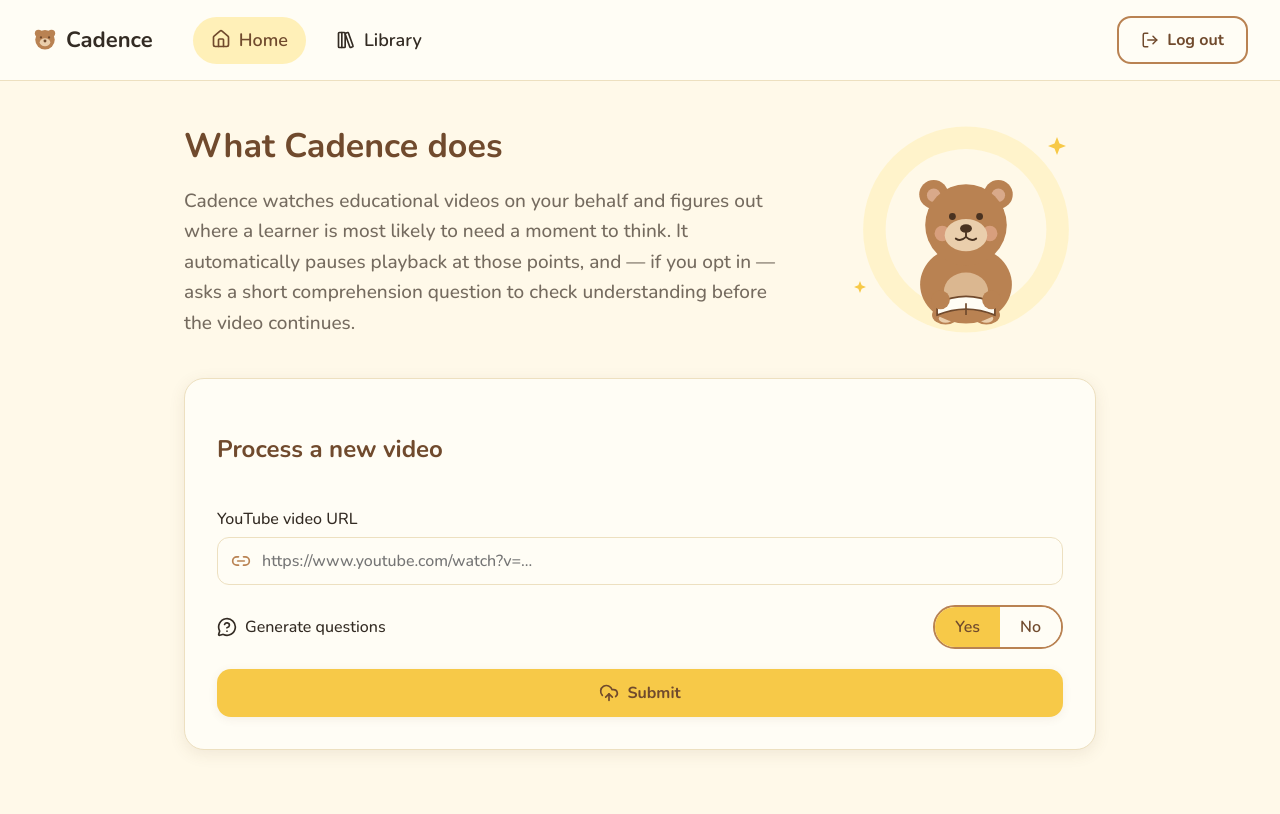
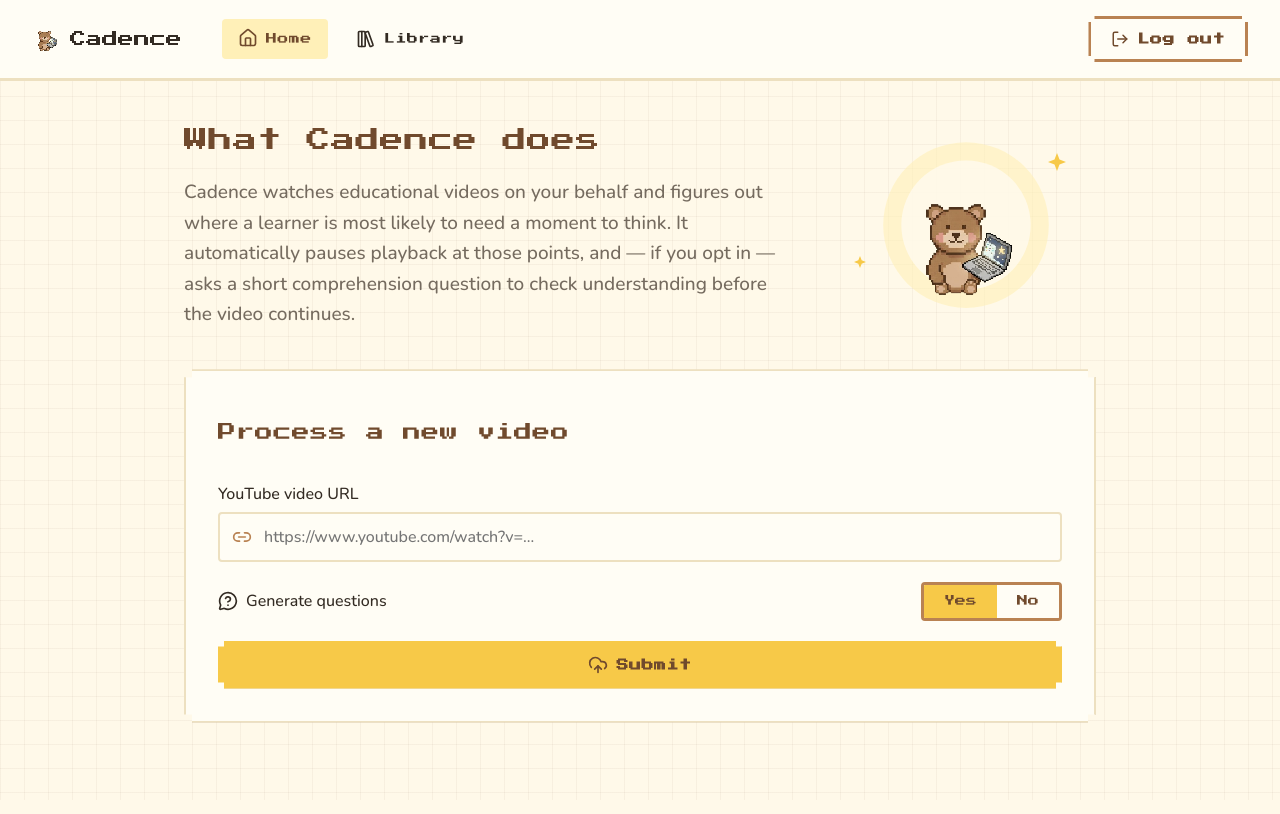
Before and after one commit to sahaurja/Auto-Pauser-Model, a React (Vite) app in the folder frontend/: page /home in a window 1280 px wide. Built offline with nearby package versions, Linux system fonts and the light colour scheme; no server answers; the database is empty; sample sign-in values are in the browser's storage.

Commit message:
made fe pixel themed

```diff
--- a/frontend/index.html
+++ b/frontend/index.html
@@ -3,12 +3,12 @@
   <head>
     <meta charset="UTF-8" />
     <meta name="viewport" content="width=device-width, initial-scale=1.0" />
-    <link rel="icon" type="image/svg+xml" href="/favicon.svg" />
+    <link rel="icon" type="image/png" href="/pixel_bear.png" />
     <title>Cadence</title>
     <link rel="preconnect" href="https://fonts.googleapis.com" />
     <link rel="preconnect" href="https://fonts.gstatic.com" crossorigin />
     <link
-      href="https://fonts.googleapis.com/css2?family=Nunito:wght@500;600;700;800&display=swap"
+      href="https://fonts.googleapis.com/css2?family=Nunito:wght@500;600;700;800&family=Press+Start+2P&display=swap"
       rel="stylesheet"
     />
   </head>
--- a/frontend/src/components/Logo.tsx
+++ b/frontend/src/components/Logo.tsx
@@ -1,23 +1,8 @@
-/** Small bear-face glyph, used as Cadence's mark next to the wordmark. */
-function BearGlyph({ size }: { size: number }) {
-  return (
-    <svg viewBox="0 0 32 32" width={size} height={size} aria-hidden="true">
-      <circle cx="8" cy="9" r="4.5" fill="var(--color-brown)" />
-      <circle cx="24" cy="9" r="4.5" fill="var(--color-brown)" />
-      <circle cx="16" cy="17" r="12" fill="var(--color-brown)" />
-      <ellipse cx="16" cy="20" rx="6.5" ry="5" fill="#eaceac" />
-      <circle cx="16" cy="18.5" r="1.8" fill="var(--color-brown-dark)" />
-      <circle cx="11" cy="14" r="1.4" fill="var(--color-brown-dark)" />
-      <circle cx="21" cy="14" r="1.4" fill="var(--color-brown-dark)" />
-    </svg>
-  )
-}
-
-export function Logo({ size = 26 }: { size?: number }) {
+export function Logo({ size = 30 }: { size?: number }) {
   return (
     <span className="logo">
       <span className="logo-icon">
-        <BearGlyph size={size} />
+        <img src="/pixel_bear.png" alt="" width={size} height={size} className="teddy-sprite" />
       </span>
       <span className="logo-text">Cadence</span>
     </span>
--- a/frontend/src/components/TeddyBear.tsx
+++ b/frontend/src/components/TeddyBear.tsx
@@ -7,149 +7,44 @@ interface TeddyBearProps {
   className?: string
 }
 
-const FUR = 'var(--color-brown)'
-const FUR_DARK = 'var(--color-brown-dark)'
-const MUZZLE = '#eaceac'
-const INNER_EAR = '#d9a98a'
-const BLUSH = '#f3b8a0'
-const INK = '#4a3220'
-const PAGE = 'var(--color-surface)'
-const STAR = 'var(--color-action)'
+const BEAR_SRC = '/pixel_bear.png'
+/** Source image is 558x447 — used to keep every rendered size in proportion. */
+const BEAR_ASPECT = 447 / 558
 
-/** Ears + head + face — identical across every pose so the bear reads as
- * one consistent character rather than a different drawing each time. */
-function Face() {
+export function TeddyBear({ pose = 'waiting', size = 120, animated = false, className }: TeddyBearProps) {
+  const width = size
+  const fullHeight = width * BEAR_ASPECT
+  const classes = [className, animated ? 'teddy-bob' : ''].filter(Boolean).join(' ')
+
+  const img = (
+    <img
+      src={BEAR_SRC}
+      alt=""
+      width={width}
+      height={fullHeight}
+      className="teddy-sprite"
+      style={{ width, height: fullHeight }}
+    />
+  )
+
+  if (pose === 'peeking') {
+    // Crop to just the head so the bear appears to peek up over an edge.
+    const peekHeight = fullHeight * 0.52
+    return (
+      <div
+        role="img"
+        aria-label="Cadence the pixel bear, peeking"
+        className={classes}
+        style={{ width, height: peekHeight, overflow: 'hidden' }}
+      >
+        {img}
+      </div>
+    )
+  }
+
   return (
-    <>
-      <circle cx="62" cy="44" r="17" fill={FUR} />
-      <circle cx="138" cy="44" r="17" fill={FUR} />
-      <circle cx="62" cy="45" r="8" fill={INNER_EAR} />
-      <circle cx="138" cy="45" r="8" fill={INNER_EAR} />
-
-      <circle cx="100" cy="80" r="48" fill={FUR} />
-
-      <circle cx="72" cy="90" r="9" fill={BLUSH} opacity="0.55" />
-      <circle cx="128" cy="90" r="9" fill={BLUSH} opacity="0.55" />
-
-      <ellipse cx="100" cy="92" rx="25" ry="19" fill={MUZZLE} />
-      <ellipse cx="100" cy="84" rx="7" ry="5" fill={INK} />
-      <path
-        d="M100 89 v5 M100 94 q-6 6 -12 2 M100 94 q6 6 12 2"
-        fill="none"
-        stroke={INK}
-        strokeWidth="2.2"
-        strokeLinecap="round"
-      />
-
-      <circle cx="84" cy="70" r="4" fill={INK} />
-      <circle cx="116" cy="70" r="4" fill={INK} />
-    </>
+    <span role="img" aria-label={`Cadence the pixel bear, ${pose}`} className={classes}>
+      {img}
+    </span>
   )
 }
-
-function Star({ x, y, r = 9 }: { x: number; y: number; r?: number }) {
-  return (
-    <path
-      d={`M${x} ${y - r} L${x + r * 0.28} ${y - r * 0.28} L${x + r} ${y} L${x + r * 0.28} ${y + r * 0.28} L${x} ${y + r} L${x - r * 0.28} ${y + r * 0.28} L${x - r} ${y} L${x - r * 0.28} ${y - r * 0.28} Z`}
-      fill={STAR}
-    />
-  )
-}
-
-function SittingBody({ pose }: { pose: TeddyPose }) {
-  return (
-    <>
-      {/* legs */}
-      <ellipse cx="76" cy="186" rx="16" ry="11" fill={FUR} />
-      <ellipse cx="124" cy="186" rx="16" ry="11" fill={FUR} />
-      <ellipse cx="76" cy="190" rx="8" ry="5" fill={MUZZLE} />
-      <ellipse cx="124" cy="190" rx="8" ry="5" fill={MUZZLE} />
-
-      {/* body */}
-      <ellipse cx="100" cy="150" rx="54" ry="46" fill={FUR} />
-      <ellipse cx="100" cy="158" rx="26" ry="22" fill={MUZZLE} opacity="0.7" />
-
-      {pose === 'reading' && (
-        <>
-          {/* little book resting on lap */}
-          <path d="M66 172 q34 -16 68 0 v14 q-34 -14 -68 0 z" fill={PAGE} stroke={FUR_DARK} strokeWidth="2" />
-          <path d="M100 172 v14" stroke={FUR_DARK} strokeWidth="2" />
-          {/* paws resting on book */}
-          <circle cx="70" cy="168" r="11" fill={FUR} />
-          <circle cx="130" cy="168" r="11" fill={FUR} />
-        </>
-      )}
-
-      {pose === 'waiting' && (
-        <>
-          {/* paws folded in lap */}
-          <ellipse cx="100" cy="172" rx="20" ry="12" fill={FUR} />
-          <circle cx="86" cy="168" r="10" fill={FUR} />
-          <circle cx="114" cy="168" r="10" fill={FUR} />
-        </>
-      )}
-
-      {pose === 'celebrating' && (
-        <>
-          {/* arms raised */}
-          <ellipse cx="56" cy="132" rx="12" ry="22" fill={FUR} transform="rotate(-35 56 132)" />
-          <ellipse cx="144" cy="132" rx="12" ry="22" fill={FUR} transform="rotate(35 144 132)" />
-          <circle cx="42" cy="106" r="11" fill={FUR} />
-          <circle cx="158" cy="106" r="11" fill={FUR} />
-          <Star x={100} y={40} r={10} />
-          <Star x={168} y={90} r={6} />
-          <Star x={32} y={90} r={6} />
-        </>
-      )}
-
-      {pose === 'thinking' && (
-        <>
-          {/* one paw up near chin */}
-          <ellipse cx="128" cy="130" rx="11" ry="20" fill={FUR} transform="rotate(-15 128 130)" />
-          <circle cx="120" cy="102" r="10" fill={FUR} />
-          {/* other paw resting */}
-          <circle cx="76" cy="168" r="11" fill={FUR} />
-        </>
-      )}
-    </>
-  )
-}
-
-function PeekingBear() {
-  return (
-    <>
-      <rect x="0" y="96" width="200" height="10" rx="5" fill={FUR_DARK} opacity="0.15" />
-      <circle cx="78" cy="70" r="11" fill={FUR} />
-      <circle cx="122" cy="70" r="11" fill={FUR} />
-      <g transform="translate(0 -34)">
-        <Face />
-      </g>
-    </>
-  )
-}
-
-export function TeddyBear({ pose = 'waiting', size = 120, animated = false, className }: TeddyBearProps) {
-  const isPeeking = pose === 'peeking'
-  const viewBox = isPeeking ? '0 0 200 106' : '0 0 200 200'
-  const height = isPeeking ? (size * 106) / 200 : size
-
-  return (
-    <svg
-      viewBox={viewBox}
-      width={size}
-      height={height}
-      role="img"
-      aria-label={`Cadence the teddy bear, ${pose}`}
-      className={[className, animated ? 'teddy-bob' : ''].filter(Boolean).join(' ')}
-    >
-      {isPeeking ? (
-        <PeekingBear />
-      ) : (
-        <>
-          <SittingBody pose={pose} />
-          <Face />
-        </>
-      )}
-    </svg>
-  )
-}
--- a/frontend/src/index.css
+++ b/frontend/src/index.css
@@ -13,12 +13,40 @@
   --color-success-bg: #eef2e4;
   --color-error: #c1694f;
   --color-error-bg: #fbeae2;
-  --shadow-warm: 0 4px 16px rgba(112, 74, 45, 0.1);
-  --shadow-warm-sm: 0 2px 10px rgba(112, 74, 45, 0.08);
-  --radius-card: 20px;
-  --radius-btn: 14px;
+  --shadow-warm: 4px 4px 0 rgba(112, 74, 45, 0.28);
+  --shadow-warm-sm: 3px 3px 0 rgba(112, 74, 45, 0.26);
+  --radius-card: 8px;
+  --radius-btn: 0px;
+  --pixel-notch: 8px;
   --font-family: "Nunito", "Apple SD Gothic Neo", "Helvetica Neue", Helvetica,
     Arial, "Segoe UI", Roboto, sans-serif;
+  --font-pixel: "Press Start 2P", "Courier New", monospace;
+}
+
+/* Blocky "cut corner" panel, the classic 8-bit UI silhouette. */
+.pixel-panel {
+  border-radius: 0 !important;
+  clip-path: polygon(
+    0 var(--pixel-notch),
+    var(--pixel-notch) var(--pixel-notch),
+    var(--pixel-notch) 0,
+    calc(100% - var(--pixel-notch)) 0,
+    calc(100% - var(--pixel-notch)) var(--pixel-notch),
+    100% var(--pixel-notch),
+    100% calc(100% - var(--pixel-notch)),
+    calc(100% - var(--pixel-notch)) calc(100% - var(--pixel-notch)),
+    calc(100% - var(--pixel-notch)) 100%,
+    var(--pixel-notch) 100%,
+    var(--pixel-notch) calc(100% - var(--pixel-notch)),
+    0 calc(100% - var(--pixel-notch))
+  );
+}
+
+.teddy-sprite {
+  image-rendering: pixelated;
+  image-rendering: crisp-edges;
+  display: block;
+  object-fit: cover;
 }
 
 * {
@@ -33,6 +61,12 @@ body {
 
 body {
   background-color: var(--color-bg);
+  background-image: linear-gradient(
+      rgba(112, 74, 45, 0.05) 1px,
+      transparent 1px
+    ),
+    linear-gradient(90deg, rgba(112, 74, 45, 0.05) 1px, transparent 1px);
+  background-size: 24px 24px;
   color: var(--color-text);
   font-family: var(--font-family);
   font-weight: 500;
@@ -50,6 +84,22 @@ h1,
 h2,
 h3 {
   color: var(--color-brown-dark);
+  font-family: var(--font-pixel);
+  font-weight: 400;
+  line-height: 1.6;
+  letter-spacing: 0.5px;
+}
+
+h1 {
+  font-size: 22px;
+}
+
+h2 {
+  font-size: 18px;
+}
+
+h3 {
+  font-size: 15px;
 }
 
 a {
@@ -106,6 +156,20 @@ input {
   animation: sparkle-twinkle 2.2s ease-in-out infinite;
 }
 
+.btn-primary,
+.btn-secondary {
+  font-family: var(--font-pixel);
+  font-size: 12px;
+  letter-spacing: 0.5px;
+  clip-path: polygon(
+    0 6px, 6px 6px, 6px 0,
+    calc(100% - 6px) 0, calc(100% - 6px) 6px, 100% 6px,
+    100% calc(100% - 6px), calc(100% - 6px) calc(100% - 6px), calc(100% - 6px) 100%,
+    6px 100%, 6px calc(100% - 6px), 0 calc(100% - 6px)
+  );
+  transition: transform 0.08s steps(2), box-shadow 0.08s steps(2);
+}
+
 .btn-primary {
   display: inline-flex;
   align-items: center;
@@ -115,16 +179,19 @@ input {
   color: var(--color-brown-dark);
   border: none;
   border-radius: var(--radius-btn);
-  padding: 12px 24px;
-  font-size: 16px;
+  padding: 14px 22px;
   font-weight: 700;
   box-shadow: var(--shadow-warm-sm);
-  transition: background-color 0.15s ease, box-shadow 0.15s ease;
 }
 
 .btn-primary:hover:not(:disabled) {
   background-color: var(--color-action-dark);
-  box-shadow: var(--shadow-warm);
+}
+
+.btn-primary:active:not(:disabled),
+.btn-secondary:active:not(:disabled) {
+  transform: translate(3px, 3px);
+  box-shadow: none;
 }
 
 .btn-primary:disabled {
@@ -139,11 +206,11 @@ input {
   gap: 8px;
   background-color: var(--color-surface);
   color: var(--color-brown-dark);
-  border: 2px solid var(--color-brown);
+  border: 3px solid var(--color-brown);
   border-radius: var(--radius-btn);
-  padding: 10px 22px;
-  font-size: 16px;
+  padding: 11px 20px;
   font-weight: 700;
+  box-shadow: var(--shadow-warm-sm);
 }
 
 .link-button {
@@ -175,16 +242,31 @@ input {
 
 .card {
   background-color: var(--color-surface);
-  border: 1px solid var(--color-border);
+  border: 2px solid var(--color-border);
   border-radius: var(--radius-card);
   box-shadow: var(--shadow-warm);
+  clip-path: polygon(
+    0 var(--pixel-notch), var(--pixel-notch) var(--pixel-notch), var(--pixel-notch) 0,
+    calc(100% - var(--pixel-notch)) 0, calc(100% - var(--pixel-notch)) var(--pixel-notch), 100% var(--pixel-notch),
+    100% calc(100% - var(--pixel-notch)), calc(100% - var(--pixel-notch)) calc(100% - var(--pixel-notch)), calc(100% - var(--pixel-notch)) 100%,
+    var(--pixel-notch) 100%, var(--pixel-notch) calc(100% - var(--pixel-notch)), 0 calc(100% - var(--pixel-notch))
+  );
+}
+
+/* These two cards host content (the peeking bear) that pokes outside the
+ * card's own box, so they keep plain blocky corners instead of the notch
+ * clip-path, which would cut that overflow away. */
+.question-card,
+.modal-card {
+  clip-path: none;
+  border-radius: var(--radius-card);
 }
 
 .text-field {
   width: 100%;
   padding: 12px 14px;
-  border-radius: 12px;
-  border: 1px solid var(--color-border);
+  border-radius: 4px;
+  border: 2px solid var(--color-border);
   background-color: var(--color-surface);
   color: var(--color-text);
 }
@@ -222,8 +304,7 @@ input {
 }
 
 .auth-title {
-  font-size: 28px;
-  font-weight: 700;
+  font-size: 20px;
   margin: 0;
 }
 
@@ -245,7 +326,7 @@ input {
   justify-content: space-between;
   padding: 16px 32px;
   background-color: var(--color-surface);
-  border-bottom: 1px solid var(--color-border);
+  border-bottom: 3px solid var(--color-border);
   position: sticky;
   top: 0;
   z-index: 10;
@@ -274,15 +355,14 @@ input {
   flex-shrink: 0;
 }
 
-.logo-icon svg {
-  display: block;
-  position: relative;
-  top: -1px;
+.logo-icon .teddy-sprite {
+  border-radius: 2px;
+  object-position: 50% 25%;
 }
 
 .logo-text {
-  font-size: 22px;
-  font-weight: 700;
+  font-family: var(--font-pixel);
+  font-size: 16px;
   color: var(--color-text);
 }
 
@@ -299,11 +379,12 @@ input {
   align-items: center;
   gap: 8px;
   text-decoration: none;
-  font-weight: 600;
-  font-size: 18px;
+  font-family: var(--font-pixel);
+  font-size: 11px;
+  letter-spacing: 0.5px;
   color: var(--color-text);
-  padding: 10px 18px;
-  border-radius: 999px;
+  padding: 10px 16px;
+  border-radius: 4px;
   transition: background-color 0.15s ease, color 0.15s ease;
 }
 
@@ -339,8 +420,8 @@ input {
 }
 
 .hero-title {
-  font-size: 34px;
-  margin: 0 0 14px;
+  font-size: 24px;
+  margin: 0 0 18px;
 }
 
 .hero-subtitle {
@@ -395,8 +476,8 @@ input {
 
 .toggle {
   display: flex;
-  border: 2px solid var(--color-brown);
-  border-radius: 999px;
+  border: 3px solid var(--color-brown);
+  border-radius: 4px;
   overflow: hidden;
 }
 
@@ -405,7 +486,8 @@ input {
   background: var(--color-surface);
   color: var(--color-brown-dark);
   padding: 8px 20px;
-  font-weight: 600;
+  font-family: var(--font-pixel);
+  font-size: 11px;
 }
 
 .toggle button.active {
@@ -580,7 +662,7 @@ input {
 }
 
 .question-card h2 {
-  font-size: 28px;
+  font-size: 18px;
 }
 
 .modal-card {
@@ -609,8 +691,8 @@ input {
 .choice-button {
   text-align: left;
   padding: 14px 16px;
-  border-radius: 12px;
-  border: 2px solid var(--color-border);
+  border-radius: 4px;
+  border: 3px solid var(--color-border);
   background: var(--color-surface);
   font-size: 16px;
   font-weight: 500;
```
Also changed, not shown: frontend/public/favicon.svg (deleted), frontend/public/pixel_bear.png (added).
